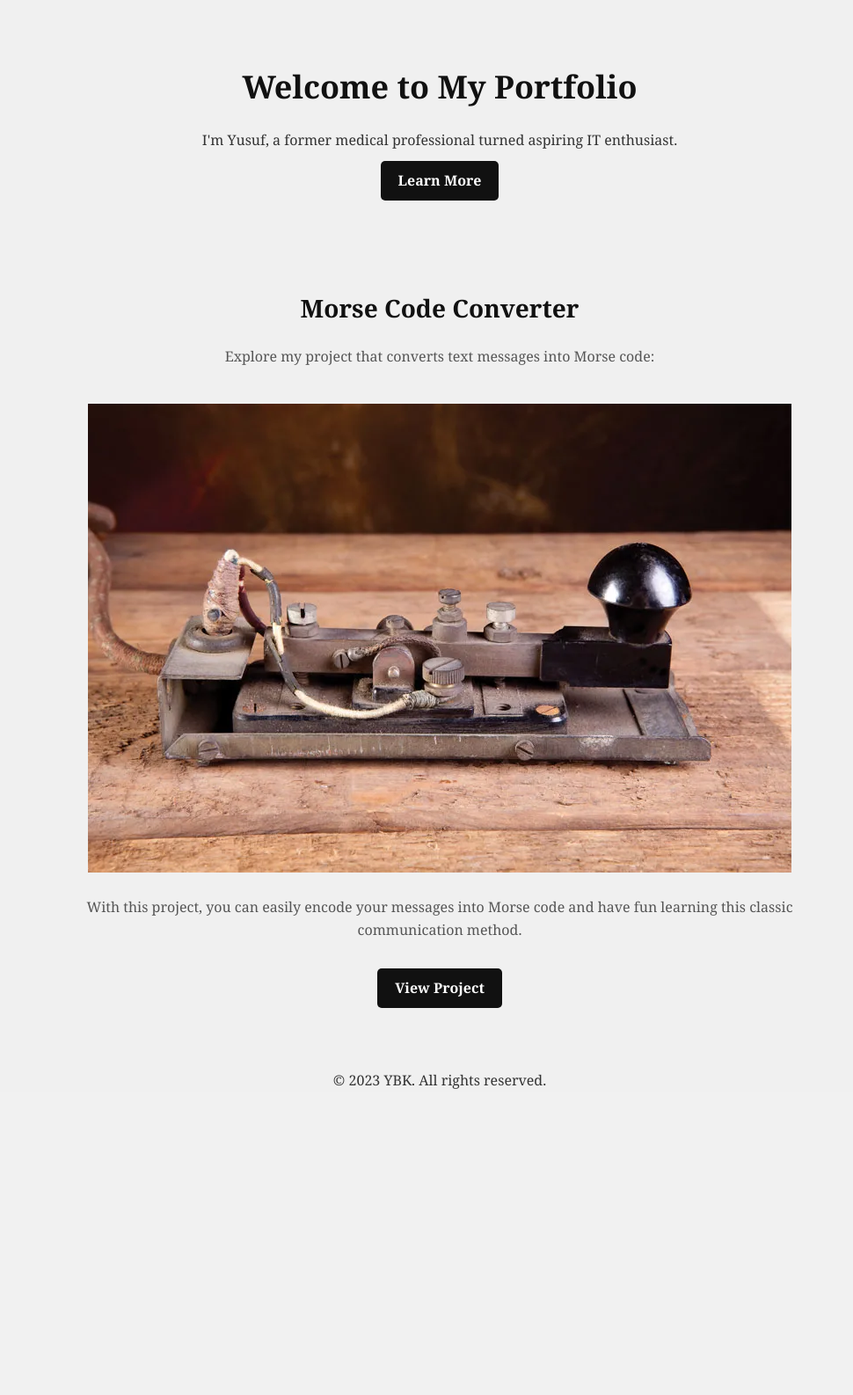
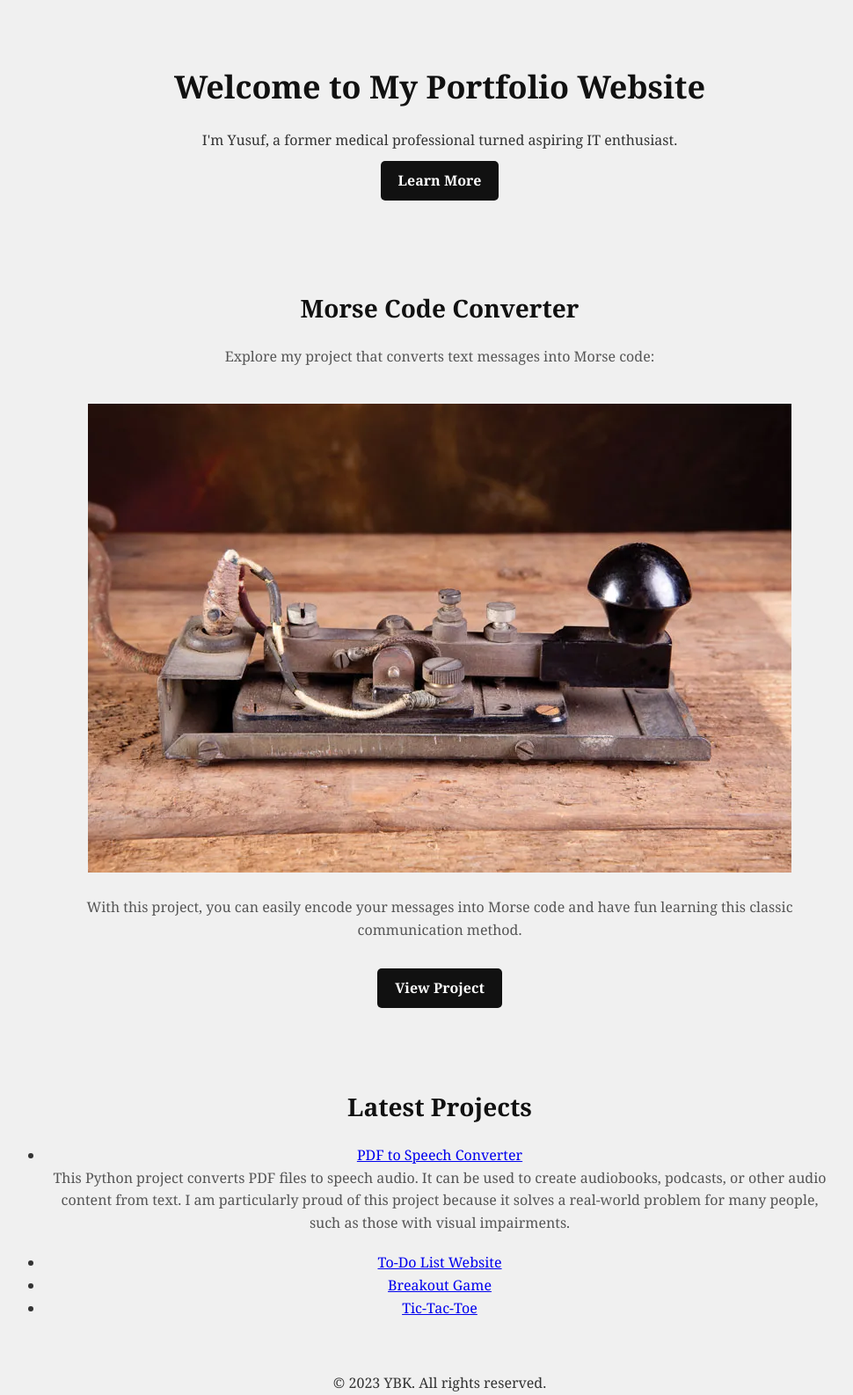
Before and after one commit to ybkocaman/my_portfolio_website, a Flask app: page / in a window 1280 px wide. Shown: the part 66-1652 px from the top of the page at 88% size, without its empty margins (140-1110 px from the left). Before the commit the page ends 1304 px from the top, so only its background shows below. Run offline with Flask 3, Linux system fonts and the light colour scheme.

Commit message:
New Projects

```diff
--- a/templates/index.html
+++ b/templates/index.html
@@ -19,7 +19,7 @@
     </header>
     <main>
         <section class="hero">
-            <h1>Welcome to My Portfolio</h1>
+            <h1>Welcome to My Portfolio Website</h1>
             <p>I'm Yusuf, a former medical professional turned aspiring IT enthusiast.</p>
             <a href="/about" class="btn">Learn More</a>
         </section>
@@ -30,6 +30,18 @@
             <p>With this project, you can easily encode your messages into Morse code and have fun learning this classic communication method.</p>
             <a href="/portfolio" class="btn">View Project</a>
         </section>
+        <section class="morse-code-project">
+                <h2>Latest Projects</h2>
+                <ul>
+                    <li><a href="/portfolio/pdf-to-speech-converter">PDF to Speech Converter</a>
+                        <p>This Python project converts PDF files to speech audio. It can be used to create audiobooks, podcasts, or other audio content from text. I am particularly proud of this project because it solves a real-world problem for many people, such as those with visual impairments.</p>
+                    </li>
+                    <li><a href="/portfolio/to-do-list-website">To-Do List Website</a></li>
+                    <li><a href="/portfolio/breakout-game">Breakout Game</a></li>
+                    <li><a href="/portfolio/tic-tac-toe">Tic-Tac-Toe</a></li>
+                </ul>
+            </section>
+
     </main>
     <footer>
         <p>&copy; 2023 YBK. All rights reserved.</p>
```
